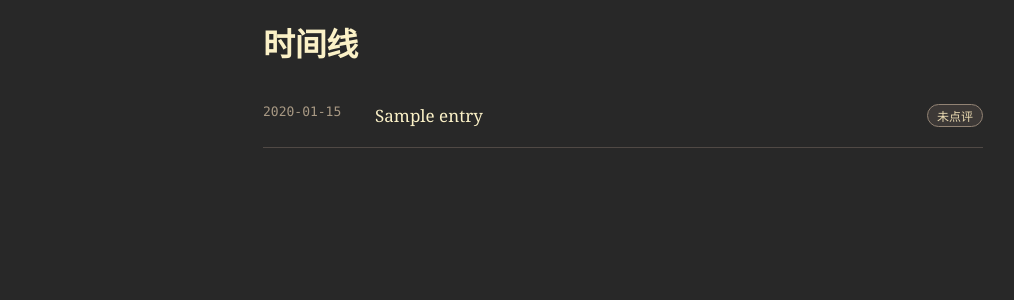
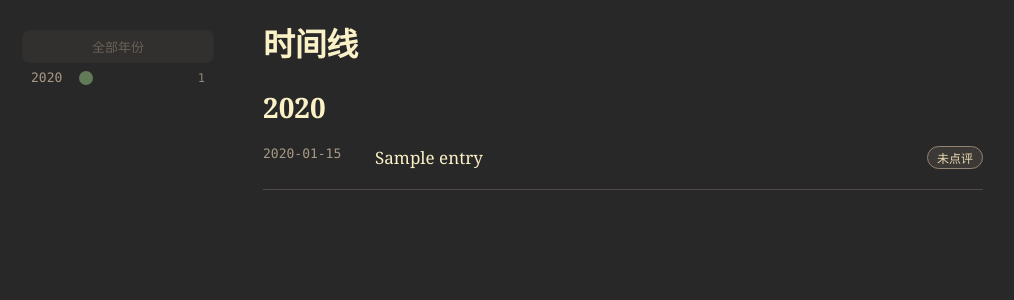
Before and after one commit to sinmentis/unflincher, a Python web app: template src/diary/templates/timeline.html in a window 1280 px wide. Shown: the part 65-365 px from the top of the page, without its empty margins (17-1031 px from the left). Run offline with Jinja, Linux system fonts and the light colour scheme; the template is opened without the code that fills it: most values are stand-ins (such as "Sample title", 1, 10 or a date in 2020).

Commit message:
feat: add timeline year sidebar with click-to-filter and year dividers

```diff
--- a/src/diary/static/theme.css
+++ b/src/diary/static/theme.css
@@ -217,3 +217,50 @@ main:has(#chat-stream[data-streaming="1"])       #chat-send::after{
 #regen-progress{ font-variant-numeric: tabular-nums; }
 .diary-text img, .ai-card img{ max-width: 100%; outline: 1px solid rgba(255,255,255,0.1); outline-offset: -1px; }
 ::selection{ background: var(--gb-bg2); color: var(--ink-strong); }
+
+/* Shared left-margin sidebar widget base — timeline year filter (Task 1), entry-detail TOC
+   (Task 2), and chat session list (Task 7) all extend this. Anchored in the incidental
+   whitespace beside main's centered 760px column: main's own left edge sits at
+   `50vw - 380px`, so the sidebar's right edge is placed 20px before that, clamped so it never
+   overlaps main on narrower-but-still->1100px viewports. Hidden entirely below the 1100px
+   breakpoint rather than trying to reflow main narrower — this is chrome, not content. */
+.side-nav{
+  position: fixed;
+  top: 96px;
+  left: max(20px, calc(50vw - 380px - 220px));
+  width: 190px;
+  display: flex;
+  flex-direction: column;
+  gap: 2px;
+  font-size: 13px;
+}
+@media (max-width: 1100px){
+  .side-nav{ display: none; }
+}
+.side-nav-item{
+  display: flex; align-items: center; gap: 8px;
+  background: none; border: 0; box-shadow: none;
+  color: var(--muted); text-align: left;
+  padding: 6px 8px; border-radius: 6px; min-height: 0; font-size: 13px;
+  cursor: pointer;
+}
+.side-nav-item:hover{ background: var(--card); color: var(--ink-strong); }
+.side-nav-item.active{ background: var(--card); color: var(--accent); font-weight: 600; }
+.side-nav-item:disabled{ opacity: .5; cursor: default; }
+.side-nav-item:disabled:hover{ background: none; color: var(--muted); }
+
+/* Year sidebar specifics: a small dot scaled by that year's share of entries (--dot-scale is a
+   0..1 float set inline per item), so a busy year is visually heavier without needing a chart. */
+.side-nav--years .side-nav-item-year{ font-family: var(--font-mono); width: 40px; flex-shrink: 0; }
+.side-nav--years .side-nav-item-dot{
+  width: calc(6px + 8px * var(--dot-scale, 0));
+  height: calc(6px + 8px * var(--dot-scale, 0));
+  border-radius: 50%; background: var(--accent); opacity: .55; flex-shrink: 0;
+}
+.side-nav--years .side-nav-item-count{ margin-left: auto; color: var(--faint); font-family: var(--font-mono); font-size: 12px; }
+
+.year-divider{
+  font-family: var(--font-read); font-size: 28px; font-weight: 600; color: var(--ink-strong);
+  margin: 36px 0 4px; padding-top: 20px; border-top: 1px solid var(--border);
+}
+.year-divider:first-child{ margin-top: 0; padding-top: 0; border-top: 0; }
--- a/src/diary/templates/timeline.html
+++ b/src/diary/templates/timeline.html
@@ -2,9 +2,25 @@
 {% extends "base.html" %}
 {% block nav_timeline %}active{% endblock %}
 {% block content %}
+<nav class="side-nav side-nav--years" aria-label="按年筛选">
+  <button type="button" class="side-nav-item side-nav-clear" data-year-clear disabled>全部年份</button>
+  {% for y in years %}
+  <button type="button" class="side-nav-item" data-year-link="{{ y.year }}" data-year-count="{{ y.count }}">
+    <span class="side-nav-item-year">{{ y.year }}</span>
+    <span class="side-nav-item-dot" style="--dot-scale: {{ (y.count / years[0].count) | round(2) }}"></span>
+    <span class="side-nav-item-count">{{ y.count }}</span>
+  </button>
+  {% endfor %}
+</nav>
 <h1>时间线</h1>
+<div id="timeline-entries">
+{% set ns = namespace(last_year=None) %}
 {% for entry in entries %}
-<div class="entry-row">
+  {% if entry.year != ns.last_year %}
+  <div class="year-divider" data-year-divider="{{ entry.year }}">{{ entry.year }}</div>
+  {% set ns.last_year = entry.year %}
+  {% endif %}
+  <div class="entry-row" data-year="{{ entry.year }}">
     <div class="entry-date">{{ entry.entry_date[:10] }}</div>
     <div style="flex:1">
       <p class="entry-title"><a href="/entry/{{ entry.id }}">{{ entry.title }}</a></p>
@@ -16,4 +32,25 @@
     {% endif %}
   </div>
 {% endfor %}
+</div>
+<script>
+document.querySelectorAll("[data-year-link]").forEach((btn) => {
+  btn.addEventListener("click", () => {
+    const year = btn.dataset.yearLink;
+    document.querySelectorAll("[data-year-link]").forEach((b) => b.classList.toggle("active", b === btn));
+    document.querySelector("[data-year-clear]").disabled = false;
+    document.querySelectorAll(".entry-row").forEach((row) => {
+      row.style.display = row.dataset.year === year ? "" : "none";
+    });
+    document.querySelectorAll(".year-divider").forEach((div) => {
+      div.style.display = div.dataset.yearDivider === year ? "" : "none";
+    });
+  });
+});
+document.querySelector("[data-year-clear]").addEventListener("click", (e) => {
+  document.querySelectorAll("[data-year-link]").forEach((b) => b.classList.remove("active"));
+  e.target.disabled = true;
+  document.querySelectorAll(".entry-row, .year-divider").forEach((el) => { el.style.display = ""; });
+});
+</script>
 {% endblock %}
```
Also changed, not shown: src/diary/routes/timeline.py (+10 -2 lines), tests/test_routes_timeline.py (+39 -0 lines). Lines whose indentation alone changed are shown as unchanged.
